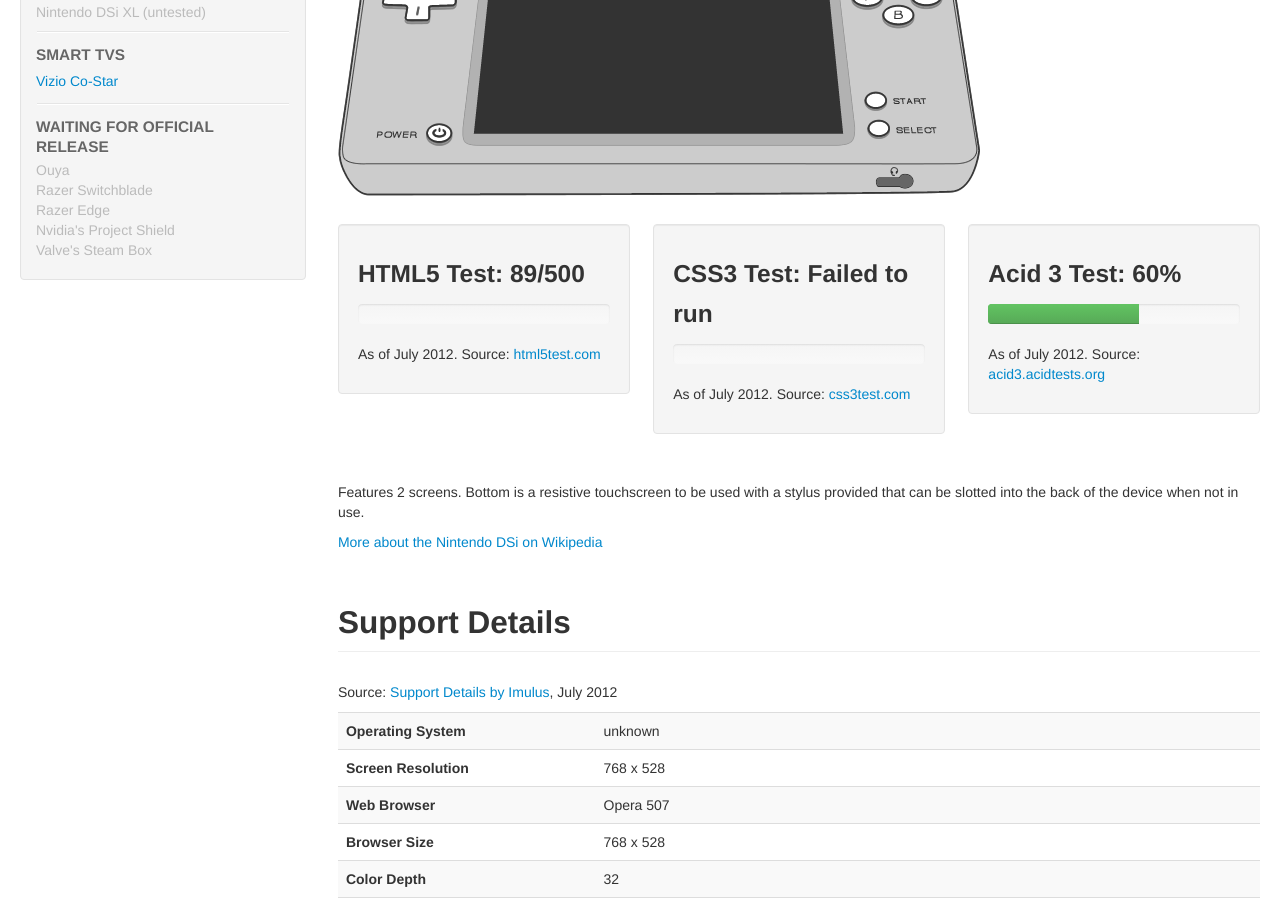
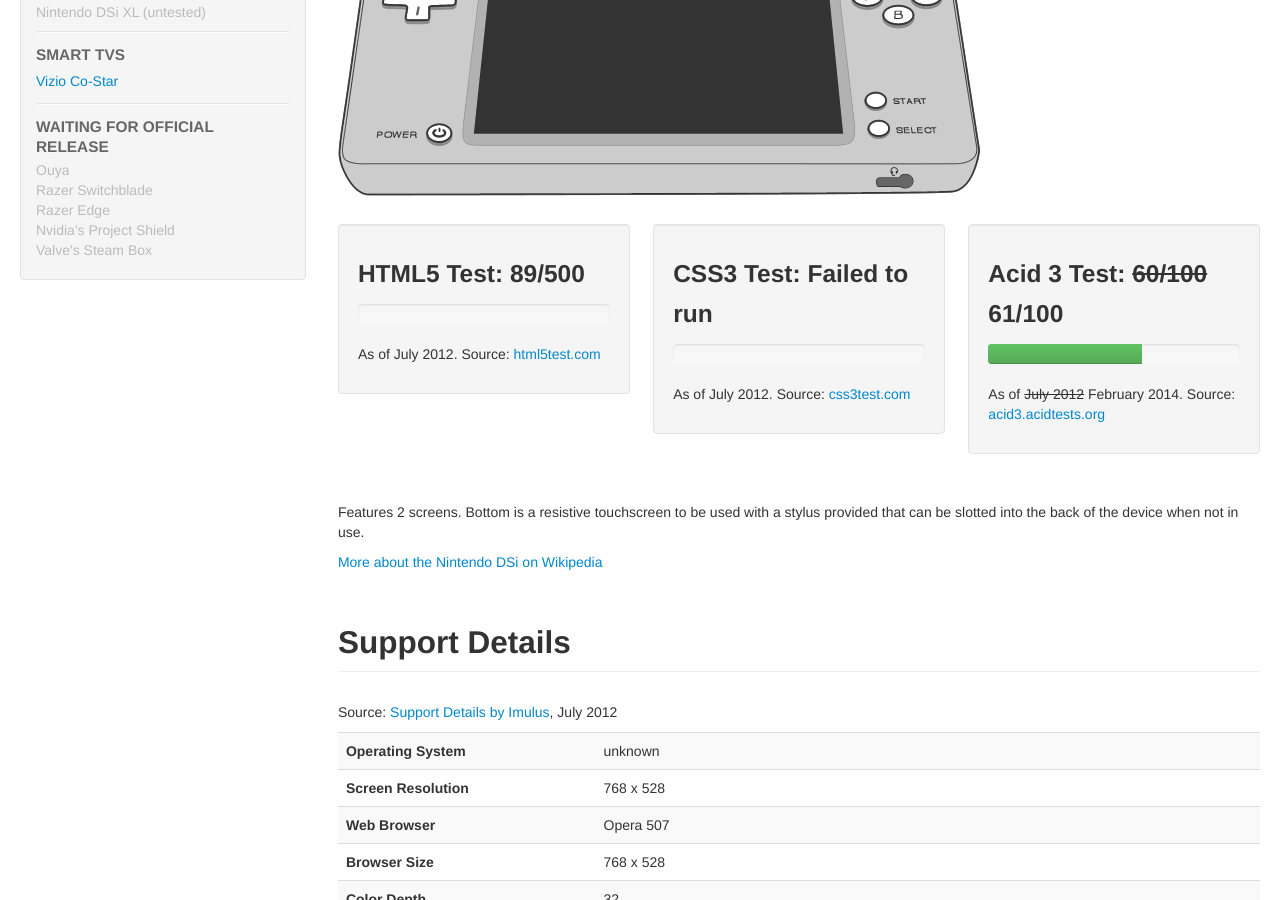
Before and after one commit to maban/console-browsers, a Jekyll site: the page built from device/dsi/index.html, in a window 1280 px wide and 900 px high, scrolled down 569 px. Built offline with Jekyll 4.4.1, drawn with Linux system fonts in a browser that asks for light colours; Markdown is read by kramdown in place of the engine named in the settings.

Commit message:
Update DSi stats

```diff
--- a/device/dsi/index.html
+++ b/device/dsi/index.html
@@ -17,9 +17,9 @@
 score-css3-percent: 0
 score-css3-date: July 2012
 
-score-acid3: 60%
-score-acid3-percent: 60
-score-acid3-date: July 2012
+score-acid3: <s>60/100</s> 61/100
+score-acid3-percent: 61
+score-acid3-date: <s>July 2012</s> February 2014
 
 image: dsi-controller.png
 ---
```
Also changed, not shown: 1 other file.
